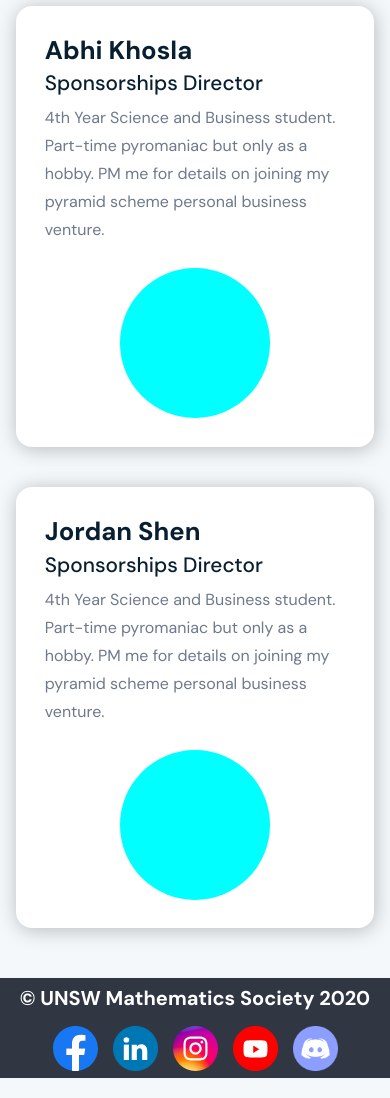
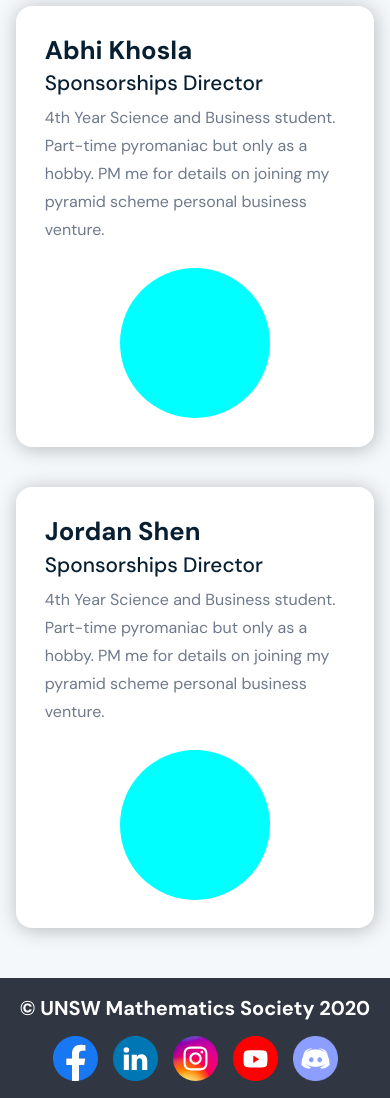
Before and after one commit to MathSocUNSW/mathsoc-website, a Next.js app in the folder frontend/: page /about/team in a window 390 px wide. Shown: the part 9394-10492 px from the top of the page. Built offline with nearby package versions, Linux system fonts and the light colour scheme.

Commit message:
Change footer height for mobile

```diff
--- a/frontend/src/styles/variables.scss
+++ b/frontend/src/styles/variables.scss
@@ -3,7 +3,7 @@
 $darkNavy: #201b4b;
 $headerHeight: 60px;
 $footerHeight: 70px;
-$footerHeightMobile: 100px;
+$footerHeightMobile: 120px;
 
 // BREAKPOINTS
 $mobile: 860px;
```
